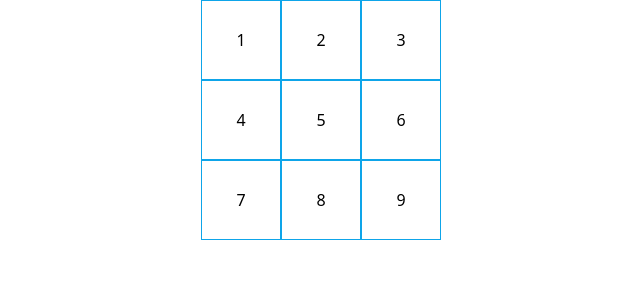
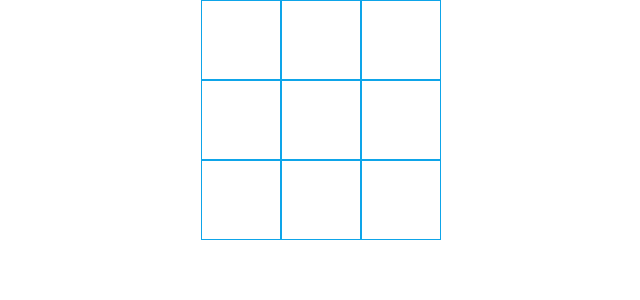
Before and after one commit to paraboyX/tic-tac-toe, a React (Vite) app: page / in a window 1280 px wide. Shown: the top 300 px of the page, without its empty margins (319-959 px from the left). Built offline with nearby package versions, Linux system fonts and the light colour scheme.

Commit message:
feat/shifting-X to O

```diff
--- a/src/components/Box.jsx
+++ b/src/components/Box.jsx
@@ -1,23 +1,33 @@
+import { useState } from "react";
 import Pieces from "./Pieces";
 
 const Box = () => {
+  const [val, setVal] = useState(Array(9).fill(null));
+  const [turn, setTurn] = useState(true);
+
+  function handleClick(index) {
+    turn ? console.log("X", index) : console.log("0", index);
+    setTurn(!turn);
+    console.log(turn);
+  }
+
   return (
     <>
       <div className="">
         <div className="flex justify-center text-center">
-          <Pieces nums="1" />
-          <Pieces nums="2" />
-          <Pieces nums="3" />
+          <Pieces onButtonClick={() => handleClick(0)} nums={val[0]} />
+          <Pieces onButtonClick={() => handleClick(1)} nums={val[1]} />
+          <Pieces onButtonClick={() => handleClick(2)} nums={val[2]} />
         </div>
         <div className="flex justify-center text-center">
-          <Pieces nums="4" />
-          <Pieces nums="5" />
-          <Pieces nums="6" />
+          <Pieces onButtonClick={() => handleClick(3)} nums={val[3]} />
+          <Pieces onButtonClick={() => handleClick(4)} nums={val[4]} />
+          <Pieces onButtonClick={() => handleClick(5)} nums={val[5]} />
         </div>
         <div className="flex justify-center text-center">
-          <Pieces nums="7" />
-          <Pieces nums="8" />
-          <Pieces nums="9" />
+          <Pieces onButtonClick={() => handleClick(6)} nums={val[6]} />
+          <Pieces onButtonClick={() => handleClick(7)} nums={val[7]} />
+          <Pieces onButtonClick={() => handleClick(8)} nums={val[8]} />
         </div>
       </div>
     </>
--- a/src/components/Pieces.jsx
+++ b/src/components/Pieces.jsx
@@ -1,15 +1,19 @@
 import PropTypes from "prop-types";
 
-const Pieces = ({ nums }) => {
+const Pieces = ({ onButtonClick, nums }) => {
   return (
-    <div className="flex justify-center items-center border border-sky-500 h-20 w-20">
+    <div
+      onClick={onButtonClick}
+      className="flex justify-center items-center border border-sky-500 h-20 w-20"
+    >
       {nums}
     </div>
   );
 };
 
 Pieces.propTypes = {
-  nums: PropTypes.any.isRequired, // Use the appropriate prop type
+  nums: PropTypes.bool,
+  onButtonClick: PropTypes.func.isRequired, // Use the appropriate prop type
 };
 
 export default Pieces;
```
